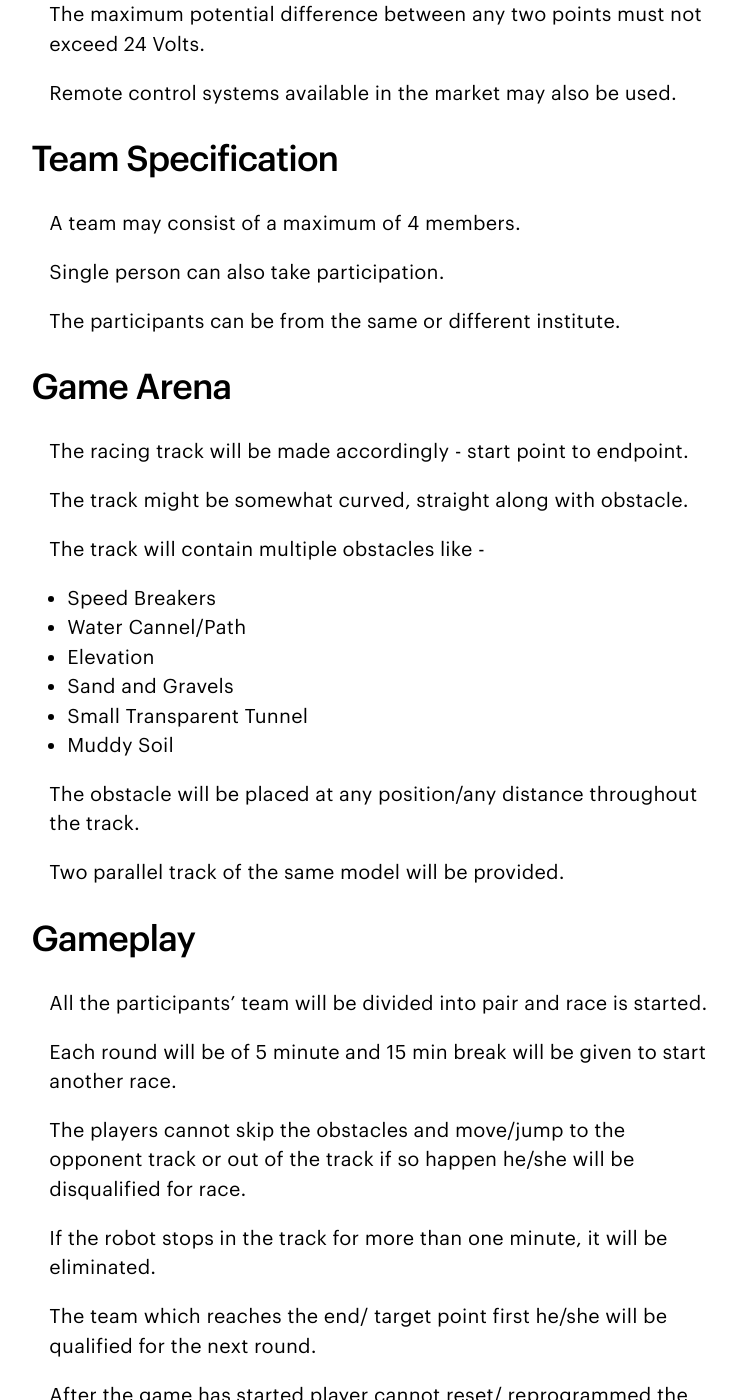
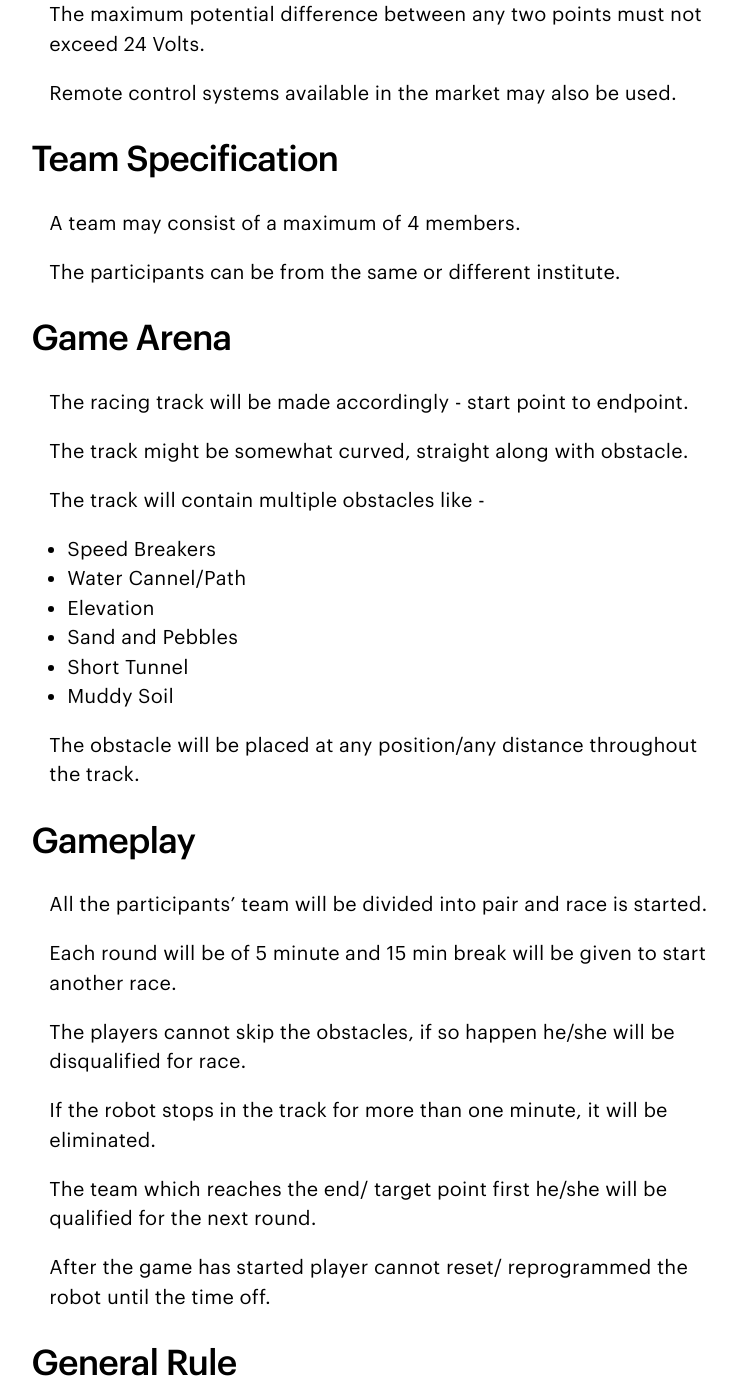
Before and after one commit to MegaMind98/dev, a Jekyll site: the page built from robo_racing.html, in a window 1280 px wide and 1400 px high, scrolled down 1330 px. Shown: the whole window, without its empty margins (270-1007 px from the left). Built offline with Jekyll 4.4.1, drawn with Linux system fonts in a browser that asks for light colours.

Commit message:
Updates robo racing details

```diff
--- a/robo_racing.html
+++ b/robo_racing.html
@@ -47,7 +47,6 @@ permalink: /robo-racing-at-next/
          <h2 class="u-type-h4">Team Specification</h2>
         <ul>
             <p>A team may consist of a maximum of 4 members.</p>
-            <p>Single person can also take participation.</p>
             <p>The participants can be from the same or different institute.</p>
         </ul>
 
@@ -61,19 +60,19 @@ permalink: /robo-racing-at-next/
                 <li>Speed Breakers</li>
                 <li>Water Cannel/Path</li>
                 <li>Elevation</li>
-                <li>Sand and Gravels</li>
-                <li>Small Transparent Tunnel</li>
+                <li>Sand and Pebbles</li>
+                <li>Short Tunnel</li>
                 <li>Muddy Soil</li>
             </ul>
             <p>The obstacle will be placed at any position/any distance throughout the track.</p>
-            <p>Two parallel track of the same model will be provided.</p>
+
         </ul>
 
          <h2 class="u-type-h4">Gameplay</h2>
         <ul>
             <p>All the participants’ team will be divided into pair and race is started.</p>
             <p>Each round will be of 5 minute and 15 min break will be given to start another race.</p>
-            <p>The players cannot skip the obstacles and move/jump to the opponent track or out of the track if so happen he/she will be disqualified for race.</p>
+            <p>The players cannot skip the obstacles, if so happen he/she will be disqualified for race.</p>
             <p>If the robot stops in the track for more than one minute, it will be eliminated.</p>
             <p> The team which reaches the end/ target point first he/she will be qualified for the next round.</p>
             <p>After the game has started player cannot reset/ reprogrammed the robot until the time off.</p>
```
